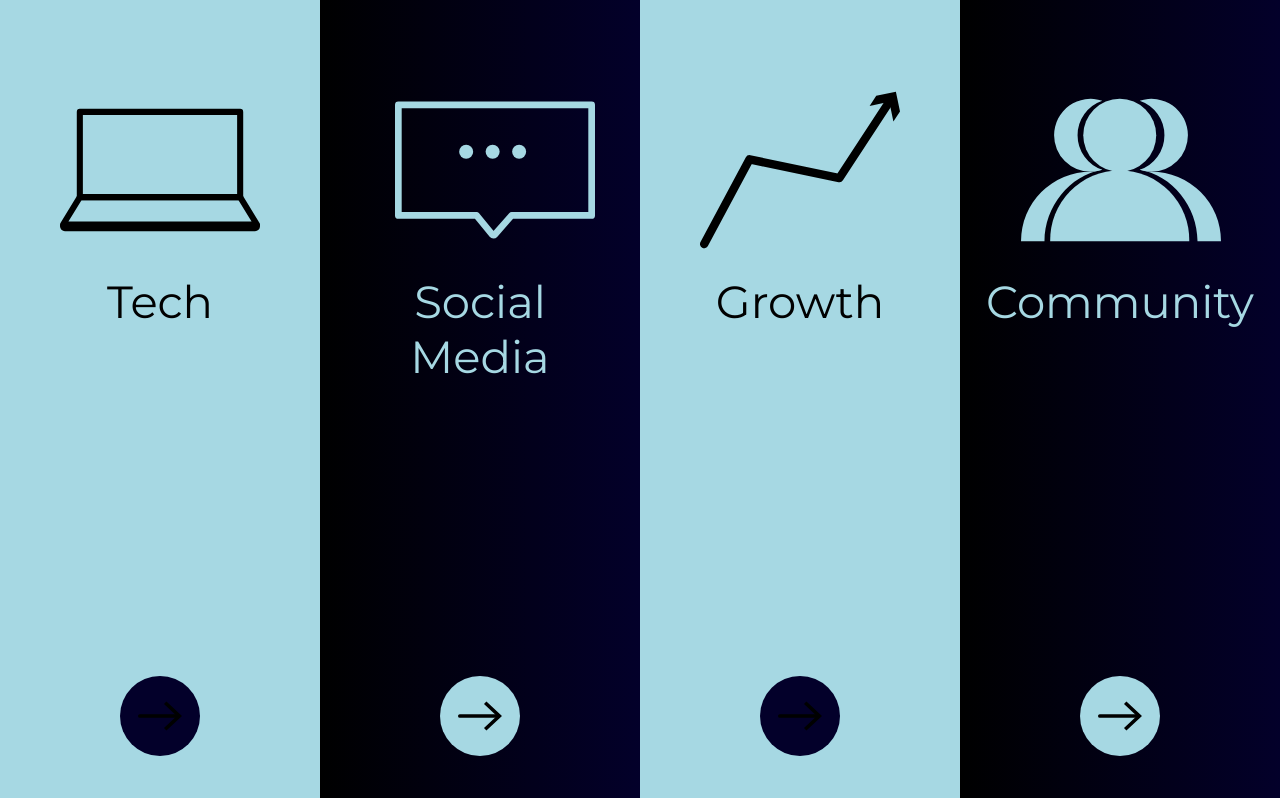
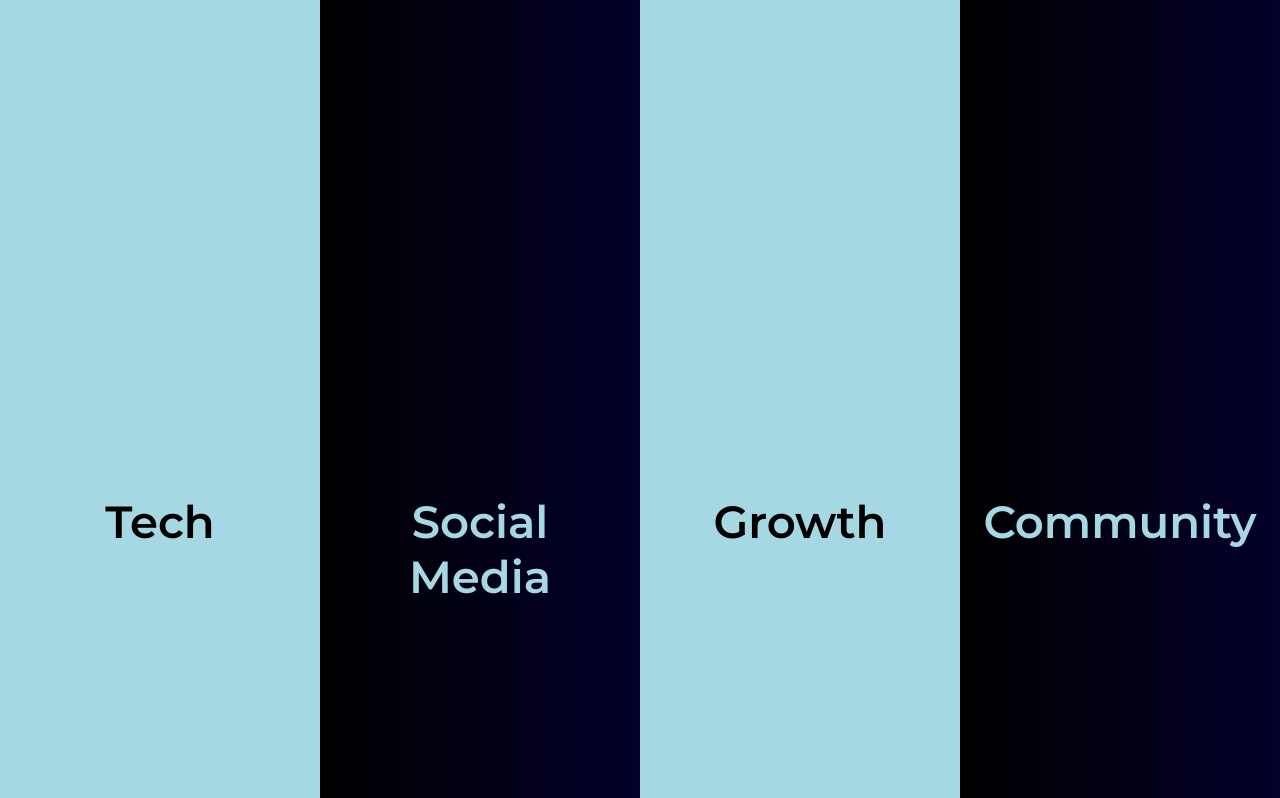
Before and after one commit to narayani2327/revamp-website, a React (Create React App) app: page / in a window 1280 px wide. Shown: the top 798 px of the page. Built offline with nearby package versions, Linux system fonts and the light colour scheme.

Commit message:
Update App.css

```diff
--- a/src/App.css
+++ b/src/App.css
@@ -21,6 +21,7 @@
     justify-content: space-between;
     align-items: center;
     flex-direction: column;
+    font-weight: 600;
 }
 .top-team{
     height: 100vh;
@@ -38,7 +39,9 @@
 .team-img{
     height: 200px;
     width: 200px;
-    margin-top: 30px;
+    position: relative;
+    top: -200px;
+    opacity: 0;
 }
 .top-team .team-img{
     margin-left: 35px;
@@ -49,13 +52,22 @@
     background-color: var(--lightBlue);
     border-radius: 50%;
     padding: 18px;
+    position: relative;
+    top: 150px;
+    opacity: 0;
 }
 .bottom-team .arrow{
-    background-color: var(--darkBlue);
+    /* filter: invert(87%) sepia(35%) saturate(403%) hue-rotate(230deg) brightness(100%) contrast(89%); */
+    filter: invert(83%) sepia(18%) saturate(414%) hue-rotate(143deg) brightness(95%) contrast(94%);
+    /* filter: invert(4%) sepia(47%) saturate(7383%) hue-rotate(231deg) brightness(76%) contrast(113%); */
+    /* background-color: #4c5a79; */
+    fill: white;
 }
 .team p{
     font-size: 45px;
     text-align: center;
+    position: relative;
+    top: 250px;
 }
 .event, .about{
     background-image: linear-gradient(to right, var(--black), var(--black) , var(--darkBlue));
@@ -69,6 +81,7 @@
     list-style-type: none;
     font-size: 35px;
     padding: 20px;
+    font-weight: 600;
     background-color: var(--lightBlue);
     border-radius: 10px;
     width: 400px;
@@ -81,6 +94,7 @@
     padding: 150px;
     font-size: 25px;
     display: none;
+    font-weight: 400;
 }
 .hack a, .hackdays a, .days a{
     text-decoration: none;
@@ -126,6 +140,7 @@
     align-items: center;
     justify-content: space-between;
     flex-direction: row;
+    opacity: 1;
 }
 .data-text{
     width: 600px;
```
